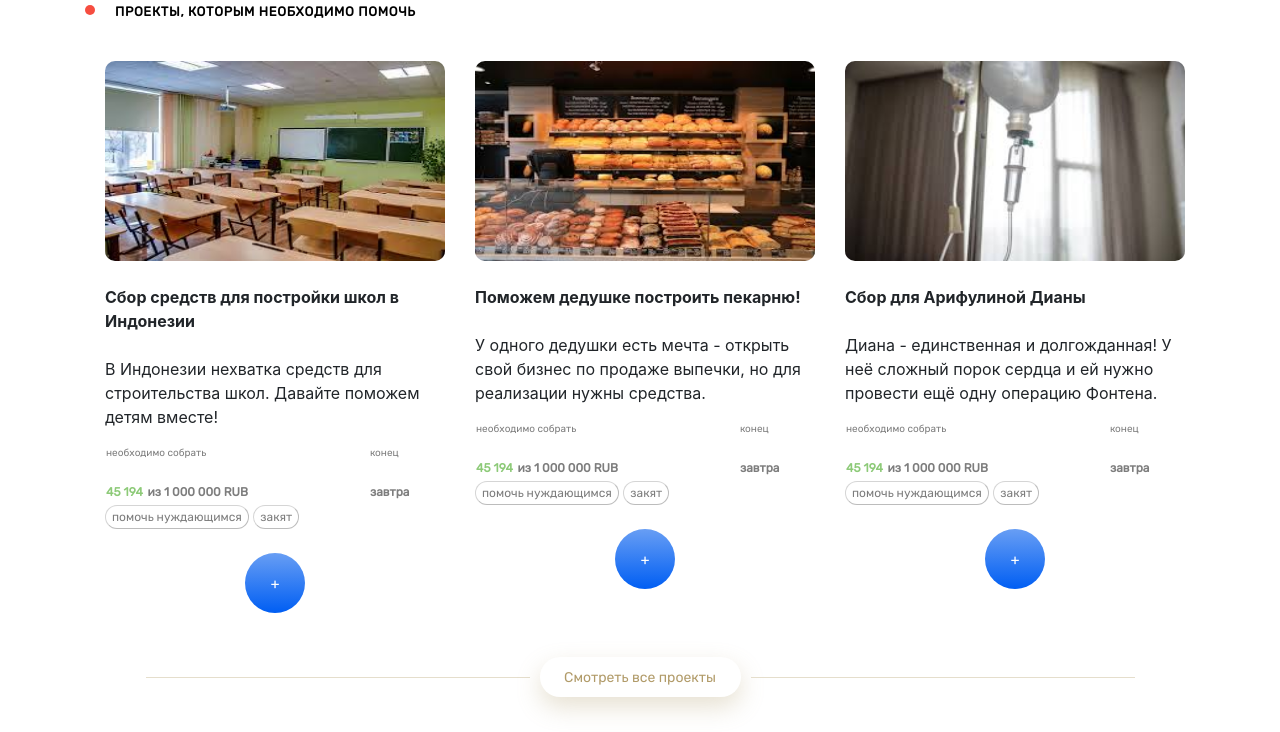
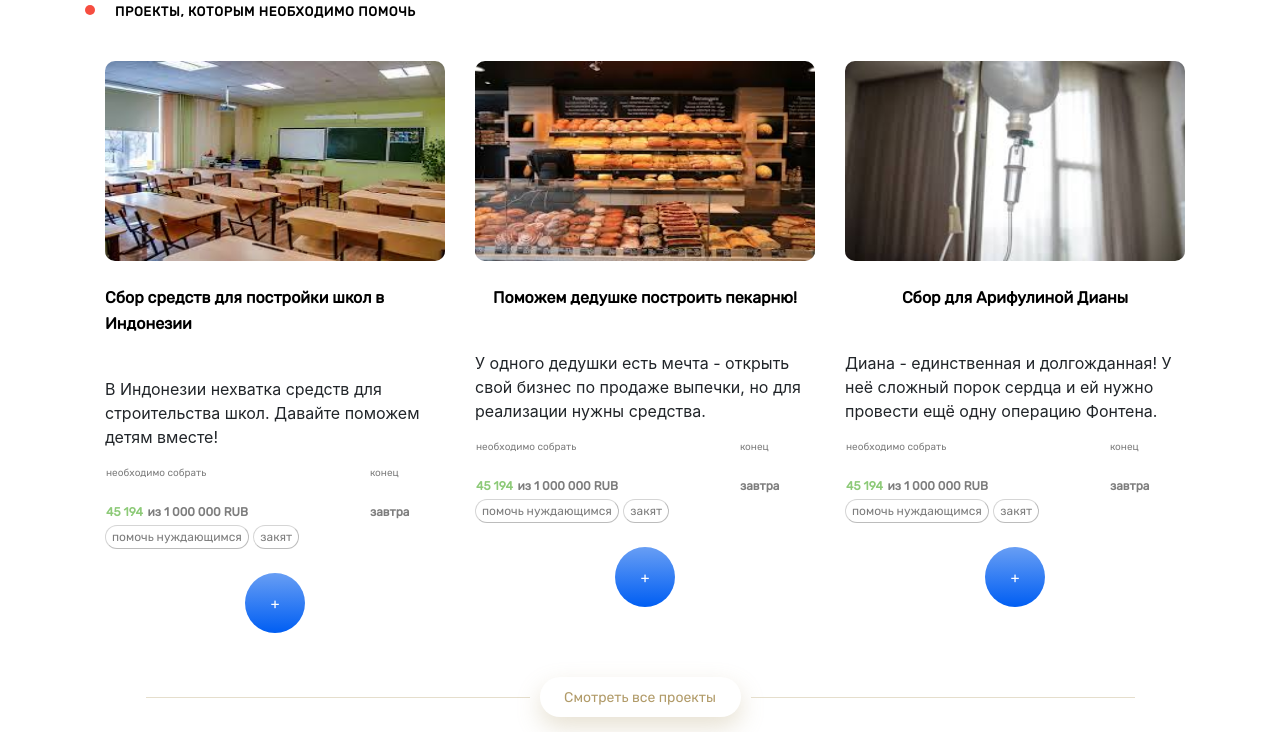
Before and after one commit to Necro73/Necro73.github.io, a plain HTML site: page index.html in a window 1280 px wide. Shown: the top 732 px of the page. Drawn offline with nearby package versions, Linux system fonts and the light colour scheme.

Commit message:
Редактировал свойства заголовков карт

```diff
--- a/index.css
+++ b/index.css
@@ -26,6 +26,19 @@ img{
     width: 100%;
     height: 200px;
     border-radius: 10px;
+}
+
+.name-card{
+    display: flex;
+    justify-content: center;
+
+    font-family: Rubik;
+    font-style: normal;
+    font-weight: 600;
+    font-size: 16px;
+    line-height: 26px;
+
+    color: #000000;
 }
 
 .tagq{
--- a/index.js
+++ b/index.js
@@ -30,7 +30,7 @@ var x = Vue.component('card_assembl',
     <div class="card">
         <img :src="imgs" />
         <br>
-        <b>{{name}}</b>
+        <p class="name-card">{{name}}</p>
         <br>
         <p>{{text}}</p>
         <table border="0" cellspacing="10pt">
```
